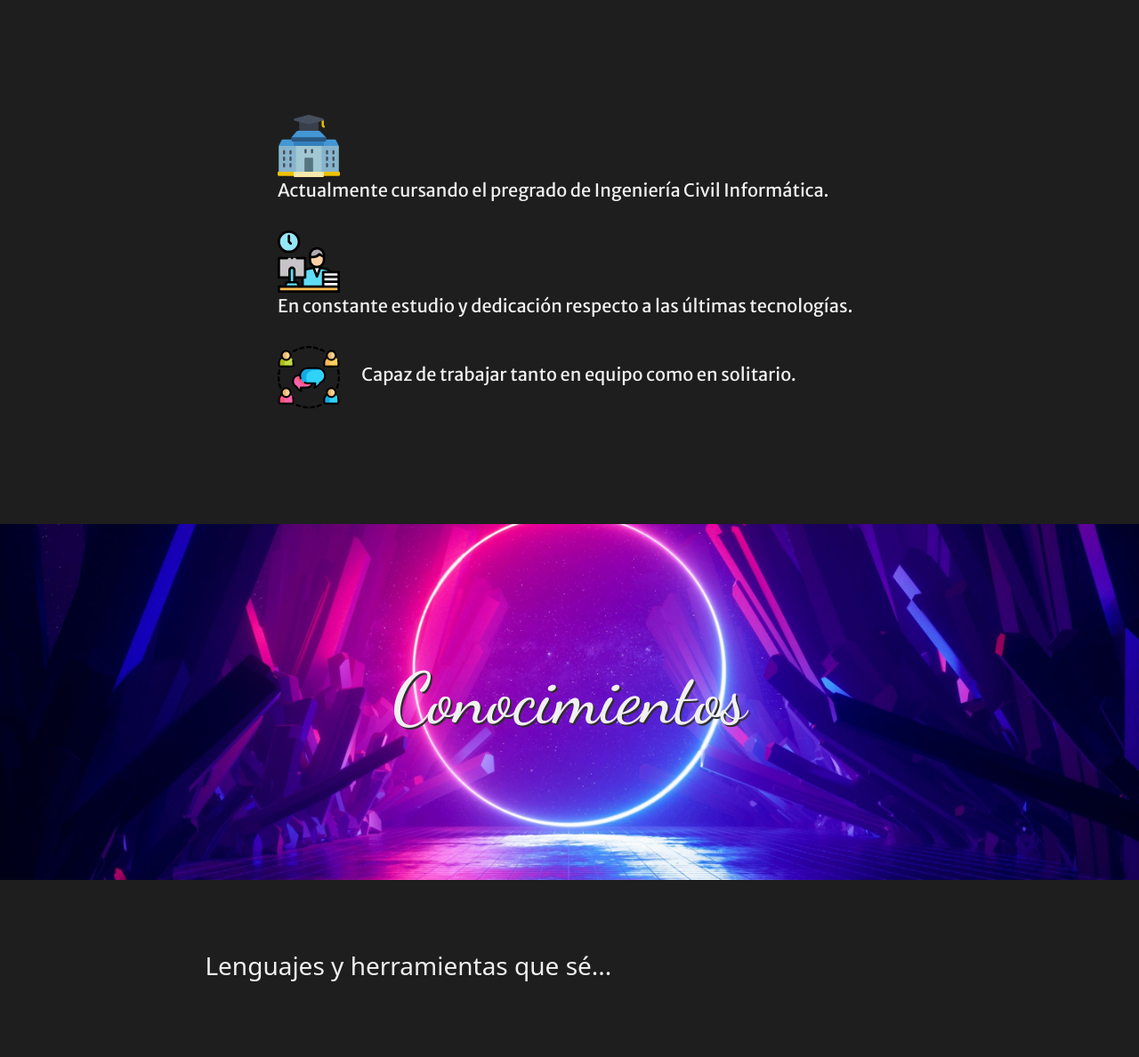
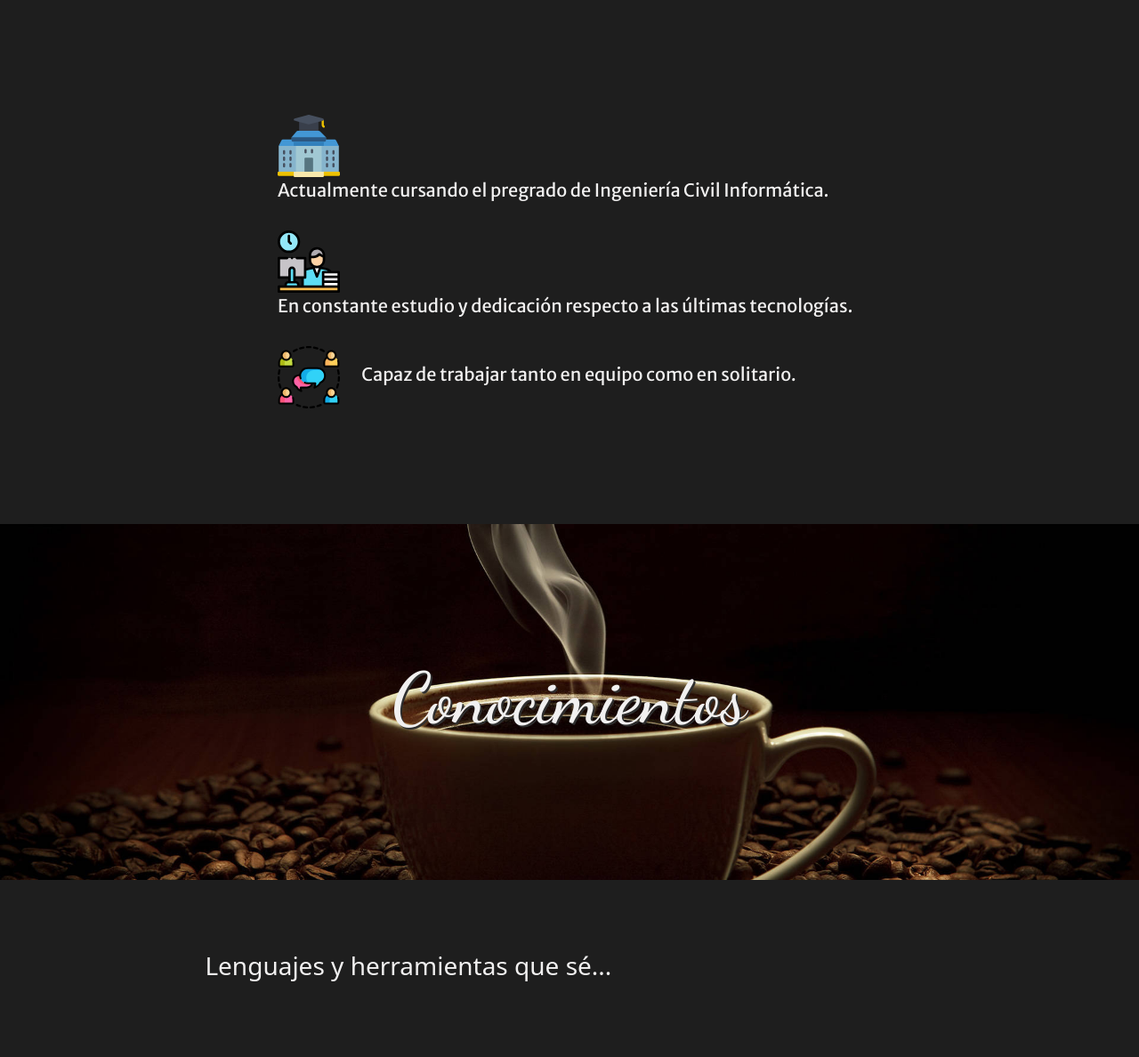
Before and after one commit to Nearlz/nearlz-portfolio, a Django app: page / in a window 1280 px wide. Shown: the part 801-1989 px from the top of the page at 89% size. Run offline with Django 3.2, Linux system fonts and the light colour scheme; data that the repository does not hold is empty; some web fonts are replaced.

Commit message:
Knowledge background changed

```diff
--- a/core/static/core/base.css
+++ b/core/static/core/base.css
@@ -279,7 +279,7 @@ body,html{
 }
 
 .third-img{
-    background-image: url(/static/core/body/backgrounds/background-3v2.jpg);
+    background-image: url(/static/core/body/backgrounds/background-3.jpg);
     min-height:50%;
 }
 
```
Also changed, not shown: core/static/core/body/backgrounds/background-3.jpg.
